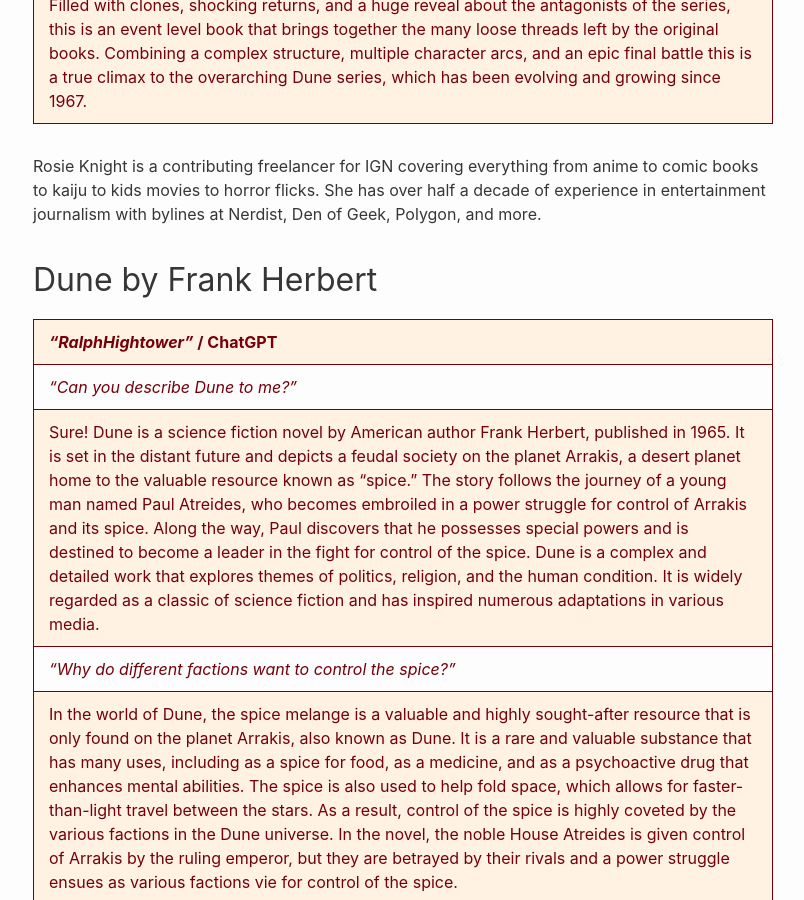
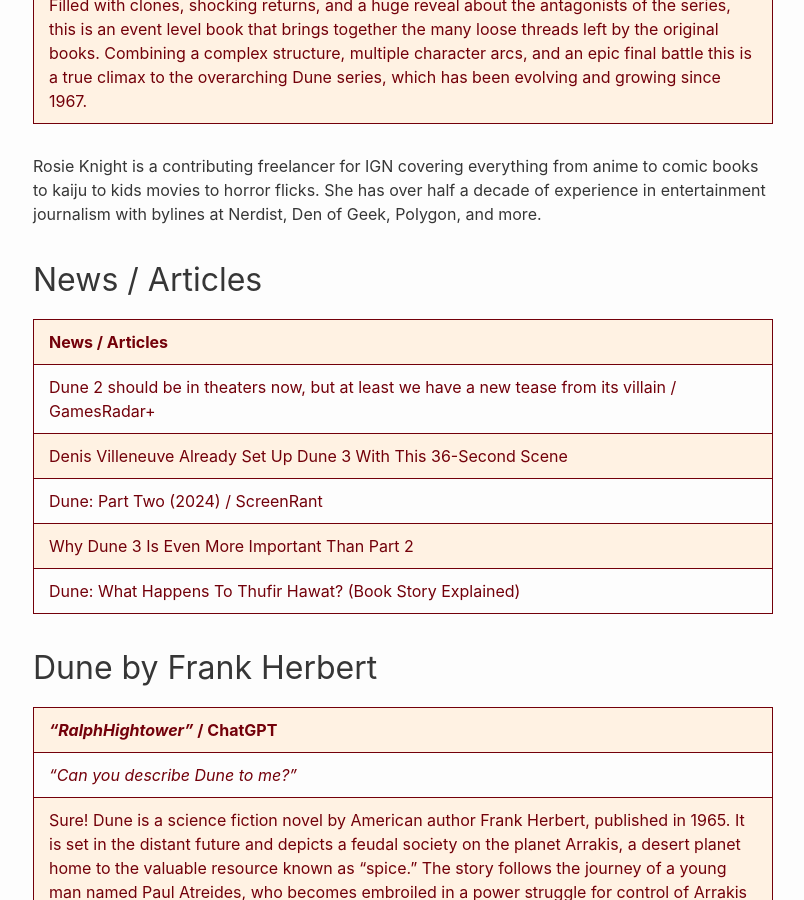
Before and after one commit to RalphHightower/RalphHightower, a Jekyll site: the page built from ScienceFiction/DuneSequence.md, in a window 1280 px wide and 900 px high, scrolled down 6169 px. Shown: the whole window, without its empty margins (237-1041 px from the left). Built offline with Jekyll 4.4.1, drawn with Linux system fonts in a browser that asks for light colours; our own code applies the rules of GitHub Pages for plain Markdown files.

Commit message:
[docs](doc): Dune(extended description)
- Dune
   - News / Articles
      - | [Dune 2 should be in theaters now, but at least we have a new tease from its villain / GamesRadar+](https://www.gamesradar.com/dune-2-austin-butler-pressure-feyd-rautha-villain/ ) |
      - | [Denis Villeneuve Already Set Up Dune 3 With This 36-Second Scene](https://screenrant.com/dune-3-paul-atreides-vision-scene/ ) |
      - | [Dune: Part Two (2024) / ScreenRant](https://screenrant.com/tag/dune-2/ ) |
      - | [Why Dune 3 Is Even More Important Than Part 2](https://screenrant.com/dune-2-3-trilogy-ending-story-important-reason/ ) |
      - | [Dune: What Happens To Thufir Hawat? (Book Story Explained)](https://screenrant.com/dune-movie-2021-thufir-hawat-dead-alive/ ) |

```diff
--- a/ScienceFiction/DuneSequence.md
+++ b/ScienceFiction/DuneSequence.md
@@ -61,6 +61,16 @@ Set 100 years after the events at the beginning of The Butlerian Jihad, the book
 
 Rosie Knight is a contributing freelancer for IGN covering everything from anime to comic books to kaiju to kids movies to horror flicks. She has over half a decade of experience in entertainment journalism with bylines at Nerdist, Den of Geek, Polygon, and more.
 
+## News / Articles
+
+| News / Articles |
+|---|
+| [Dune 2 should be in theaters now, but at least we have a new tease from its villain / GamesRadar+](https://www.gamesradar.com/dune-2-austin-butler-pressure-feyd-rautha-villain/ ) |
+| [Denis Villeneuve Already Set Up Dune 3 With This 36-Second Scene](https://screenrant.com/dune-3-paul-atreides-vision-scene/ ) |
+| [Dune: Part Two (2024) / ScreenRant](https://screenrant.com/tag/dune-2/ ) |
+| [Why Dune 3 Is Even More Important Than Part 2](https://screenrant.com/dune-2-3-trilogy-ending-story-important-reason/ ) |
+| [Dune: What Happens To Thufir Hawat? (Book Story Explained)](https://screenrant.com/dune-movie-2021-thufir-hawat-dead-alive/ ) |
+
 ## Dune by Frank Herbert
 
 | *"RalphHightower"* / [ChatGPT](https://chat.openai.com/) |
```
